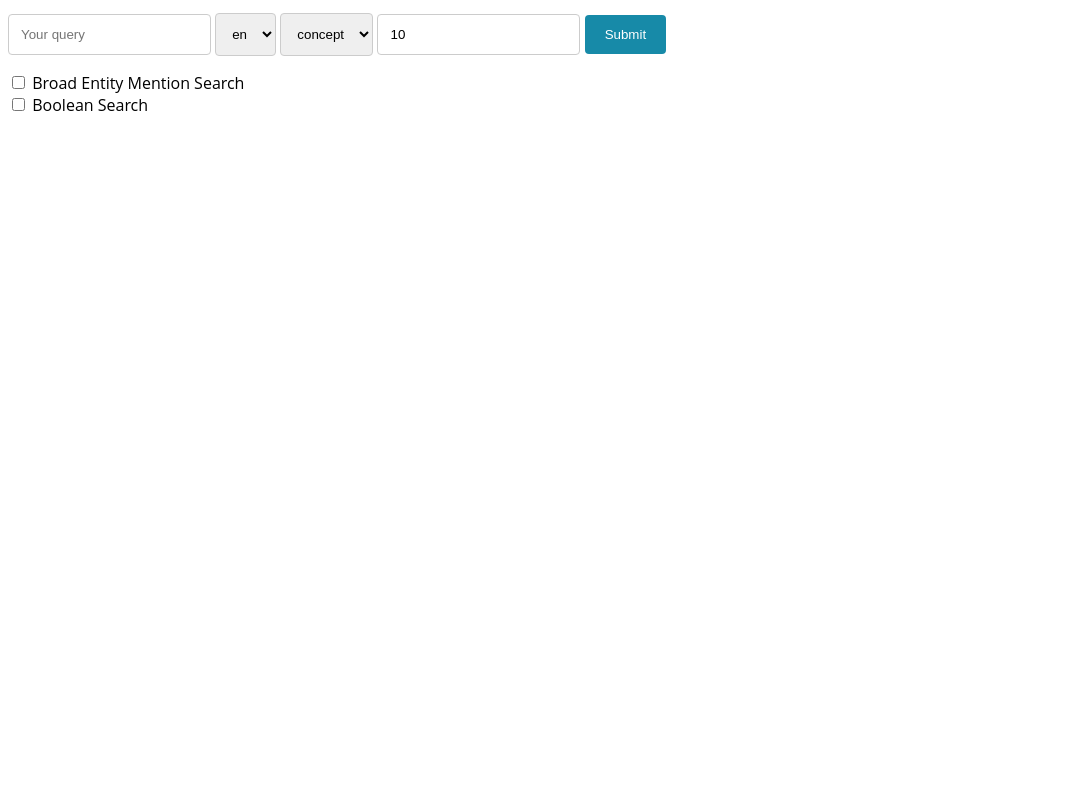
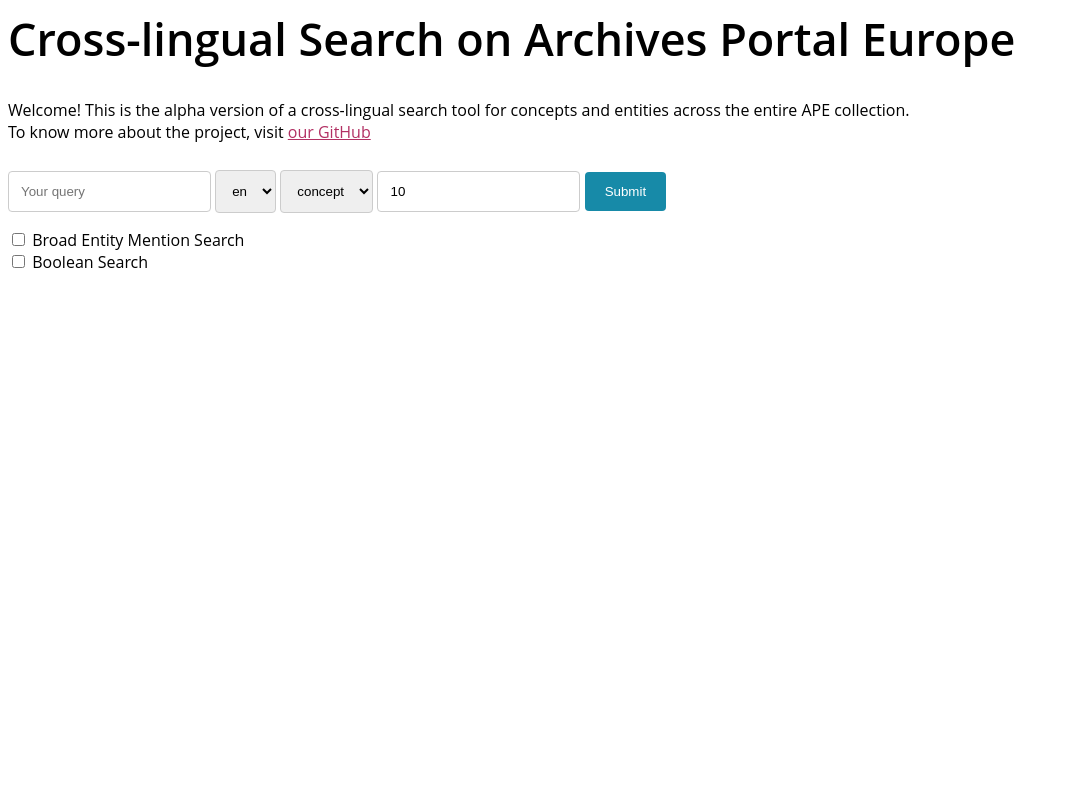
Before and after one commit to ArchivesPortalEuropeFoundation/Topic-Detection, a PHP site: page /login/ in a window 1280 px wide. Shown: the whole page, without its empty margins (0-1069 px from the left). Run offline with PHP 8.4, Linux system fonts and the light colour scheme.

Commit message:
Improve css

```diff
--- a/interface/index.html
+++ b/interface/index.html
@@ -4,6 +4,11 @@
     </head>
   <link rel="stylesheet" href="style.css">
 <script type="text/javascript" src="script.js" ></script>
+
+<h1>Cross-lingual Search on Archives Portal Europe</h1>
+Welcome! This is the alpha version of a cross-lingual search tool for concepts and entities across the entire APE collection.</br>
+To know more about the project, visit <a href="https://github.com/ArchivesPortalEuropeFoundation/Topic-Detection/">our GitHub</a></br></br>
+
 
 <form method="POST" action="query.php">
       <input name="text" type="text" placeholder="Your query">
--- a/interface/style.css
+++ b/interface/style.css
@@ -1,5 +1,10 @@
-body {font-family: Open Sans;}
-* {box-sizing: border-box;}
+html, body {font-family: Open Sans;}
+
+h1 {font-size: 45px; font-weight: 600;}
+
+a {
+  color: #B23063;
+}
 
 input[type=text], select, textarea {
   padding: 12px;
```
